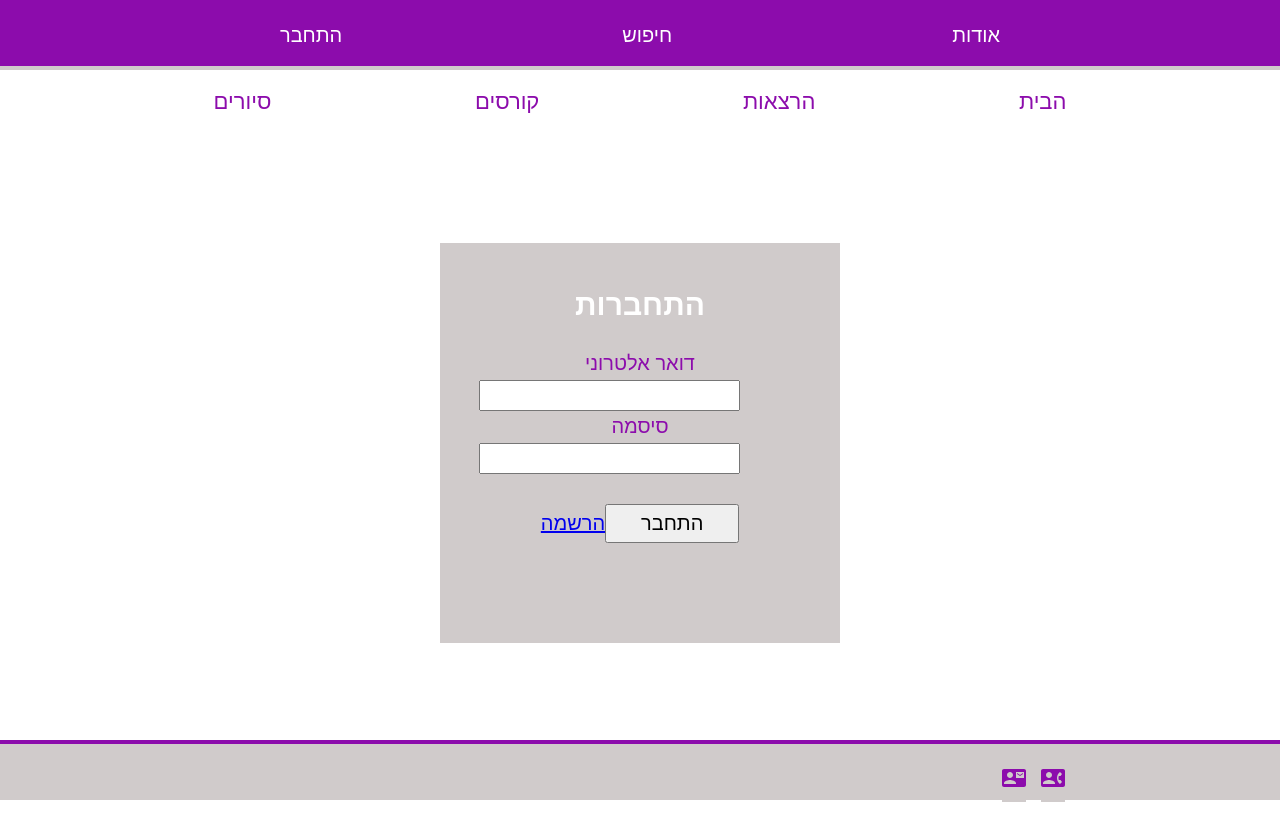
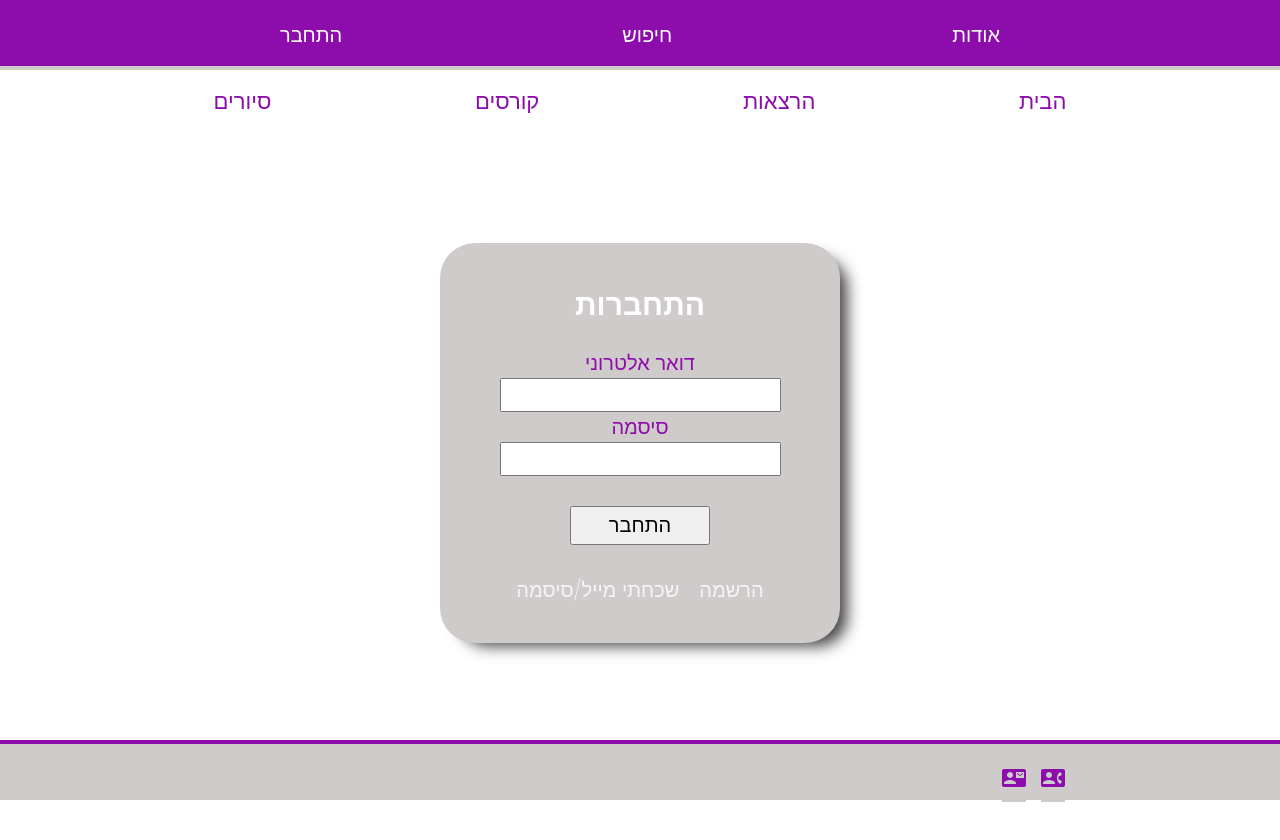
Before and after one commit to itsik-ba/My-Lectures, a React (Vite) app in the folder client/: page /login in a window 1280 px wide. Shown: the top 840 px of the page. Built offline with nearby package versions, Linux system fonts and the light colour scheme.

Commit message:
login some css

```diff
--- a/client/src/pages/topBar/top__login/Login.tsx
+++ b/client/src/pages/topBar/top__login/Login.tsx
@@ -15,11 +15,15 @@ const userLogin = () =>{
        <h2 className="login__h2login">התחברות</h2>
        <form className="login__myform" onSubmit={userLogin}>
         <label className="login__myform__label">דואר אלטרוני</label>
-        <input type="email" name="email"    className="login__myform__useremail" />
+        <input type="email" name="email"    className="login__myform__useremail" required />
         <label className="login__myform__label">סיסמה</label>
-        <input type="password"  name="password"  className="login__myform__userpassword"/>
+        <input type="password"  name="password"  className="login__myform__userpassword" required/>
           <button type="submit" className="login__myform__btn">התחבר</button>
-          <a href="http://">הרשמה</a>
+          <div className="forgotPassword">
+          <a href="http://" className="forgotPassword__link">הרשמה</a>
+          <a href="http://" className="forgotPassword__link">שכחתי מייל/סיסמה</a>
+          </div>
+
        </form>
       </div>
 
--- a/client/src/pages/topBar/top__login/style/login.scss
+++ b/client/src/pages/topBar/top__login/style/login.scss
@@ -18,6 +18,7 @@
 
 
     &__card{
+        border-radius: 35px 35px 35px 35px;
         padding: 20px 0px;
         margin-bottom: 100px;
         display: grid;
@@ -26,6 +27,8 @@
         width: 400px;
         height: 400px;
         background-color: var(--LightGray);
+        box-shadow: 13px 9px 15px -6px rgba(0,0,0,0.75);
+
   }
 
     &__h2login{
@@ -35,27 +38,35 @@
 
     &__myform{
         margin-bottom: 150px;
-       width: 50%;
-       justify-self: center;
+       width: 100%;
+       display: grid;
+       justify-content: center;
+
 
         &__label{
         color: var(--purple);
         }
 
       &__useremail{
-        justify-self: center;
-        padding: 6px 40px;
+          outline: none;
+         padding: 6px 35px;
+         font-size: 16px;
+
+
+
       }
 
       &__userpassword{
-        justify-self: center;
-        padding: 6px 40px;
+        outline: none;
+        padding: 6px 35px;
+        font-size: 16px;
+
       }
 
 
       &__btn{
-        padding: 6px;
-        width: 67%;
+        padding: 6px 6px;
+        width: 50%;
         font-size: 20px;
          margin: 30px 0px;
         justify-self: center;
@@ -63,3 +74,14 @@
     }
 
 }
+
+.forgotPassword{
+
+
+    &__link{
+
+        padding: 0 10px;
+        text-decoration: none;
+        color: var(--whiteSmoke);
+    }
+}
```
